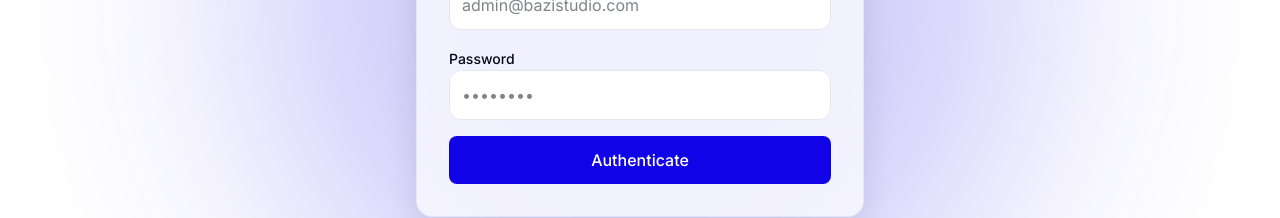
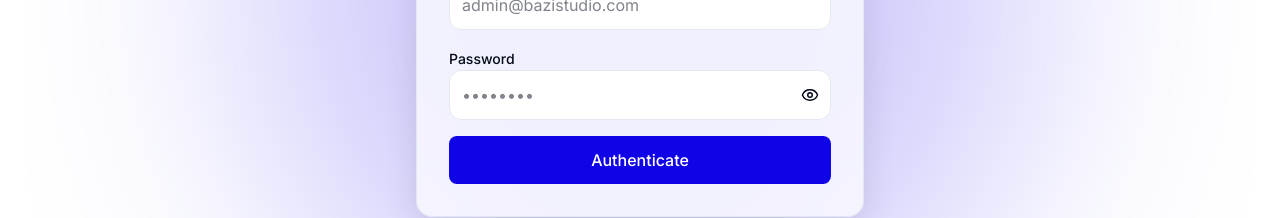
Before and after one commit to bazistudio/bazi-studio, a Next.js app: page /login in a window 1280 px wide. Shown: the part 548-766 px from the top of the page. Built offline with nearby package versions, Linux system fonts and the light colour scheme.

Commit message:
feat: add password visibility toggle (eye icon) to login page

```diff
--- a/app/(admin)/login/page.tsx
+++ b/app/(admin)/login/page.tsx
@@ -3,13 +3,14 @@
 import { useState } from 'react'
 import { useRouter } from 'next/navigation'
 import { createClient } from '@/lib/database/client'
-import { ShieldAlert, Loader2 } from 'lucide-react'
+import { ShieldAlert, Loader2, Eye, EyeOff } from 'lucide-react'
 
 export default function LoginPage() {
   const [email, setEmail] = useState('')
   const [password, setPassword] = useState('')
   const [error, setError] = useState<string | null>(null)
   const [loading, setLoading] = useState(false)
+  const [showPassword, setShowPassword] = useState(false)
   const router = useRouter()
 
   const handleLogin = async (e: React.FormEvent) => {
@@ -68,14 +69,24 @@ export default function LoginPage() {
 
           <div className="space-y-2">
             <label className="text-sm font-medium text-foreground">Password</label>
+            <div className="relative">
               <input
-              type="password"
+                type={showPassword ? "text" : "password"}
                 value={password}
                 onChange={(e) => setPassword(e.target.value)}
                 required
-              className="w-full p-3 rounded-lg bg-background border border-border focus:border-primary focus:ring-1 focus:ring-primary outline-none transition-all text-foreground"
+                className="w-full p-3 pr-10 rounded-lg bg-background border border-border focus:border-primary focus:ring-1 focus:ring-primary outline-none transition-all text-foreground"
                 placeholder="••••••••"
               />
+              <button
+                type="button"
+                onClick={() => setShowPassword(!showPassword)}
+                className="absolute right-3 top-1/2 -translate-y-1/2 text-muted-foreground hover:text-foreground focus:outline-none transition-colors"
+                aria-label={showPassword ? "Hide password" : "Show password"}
+              >
+                {showPassword ? <EyeOff size={18} /> : <Eye size={18} />}
+              </button>
+            </div>
           </div>
 
           <button
```
Lines whose indentation alone changed are shown as unchanged.
